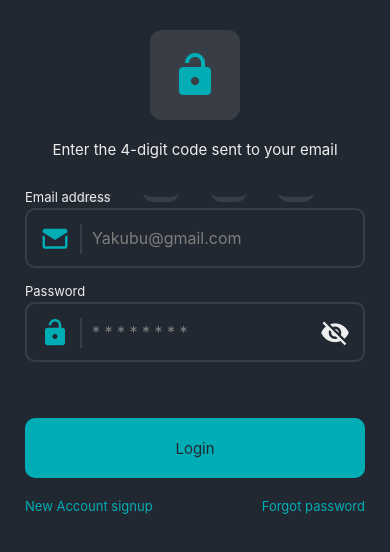
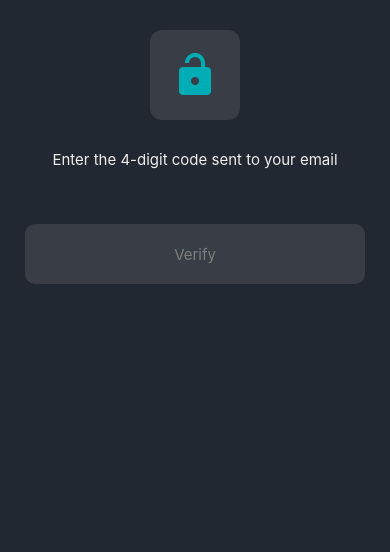
Before and after one commit to YakubuAmidu/register-login-user, a React Native app: screen / in a window 390 px wide. Shown: the top 552 px of the page. Built offline with nearby package versions, Linux system fonts and the light colour scheme.

Commit message:
Intial commit

```diff
--- a/screens/EmailVerification.js
+++ b/screens/EmailVerification.js
@@ -16,7 +16,7 @@ import MsgBox from '../components/Texts/MsgBox';
 
 // Colors
 import { colors } from '../components/colors';
-const { primary } = colors;
+const { primary, secondary , lightGray} = colors;
 
 const EmailVerification = () => {
   // Code input
@@ -27,7 +27,9 @@ const EmailVerification = () => {
   const [message, setMessage] = useState('');
   const [isSuccessMessage, setIsSuccessMessage] = useState(false);
 
-  const handleLogin = async (credentials, seSubmitting) => {
+  const [verifying, setVerifying] = useState(false);
+
+  const handleEmailVerification = async (credentials, seSubmitting) => {
     try {
       setMessage(null);
 
@@ -45,42 +47,17 @@ const EmailVerification = () => {
     return <MainContainer>
       <KeyboardAvoidingContainer>
 
-        <IconHeader name={"lock-open"} style={{ marginBottom: 20 }}/>
+        <IconHeader name={"lock-open"} style={{ marginBottom: 30 }}/>
 
-        <RegularText>Enter the 4-digit code sent to your email</RegularText>
+        <RegularText style={{ marginBottom: 25 }}>Enter the 4-digit code sent to your email</RegularText>
 
         <StyledCodeInput code={code} setCode={setCode} maxLength={MAX_CODE_LENGTH} setPinReady={setPinReady}/>
 
-        <Formik initialValues={{ email: '', password: '' }}
-        onSubmit={(values, { seSubmitting }) => {
-          if(values.email == " " || values.password == " "){
-            setMessage('Please fill in all fields...🚫');
-            seSubmitting(false)
-          } else {
-             handleLogin(values, seSubmitting)
-          }
-        }}
-        >
-           {
-             ({ handleChange, handleBlur, handleSubmit, values, isSubmitting }) => (
-               <>
-                <StyledTextInput label={"Email address"} icon={"email-variant"} placeholder={"Yakubu@gmail.com"} keyboardType={"email-address"} onChangeText={handleChange('email')} onBlur={handleBlur('email')} values={values.email} style={{ marginBottom: 15 }}/>
+        {!verifying && pinReady && <RegularButton onPress={handleEmailVerification}>Verify</RegularButton>}
+        {!verifying && !pinReady && <RegularButton disabled={true} style={{ backgroundColor: secondary }} textStyle={{ color: lightGray }}>Verify</RegularButton>}
 
-                <StyledTextInput label={"Password"} icon={"lock-open"} placeholder={"* * * * * * * *"} onChangeText={handleChange('password')} onBlur={handleBlur('password')} values={values.password} isPassword={true} style={{ marginBottom: 15 }}/>
+        {verifying && <RegularButton disabled={true}><ActivityIndicator size={"large"} color={primary} /></RegularButton>}
 
-                <MsgBox style={{ marginBottom: 25 }} success={isSuccessMessage}>{message || " "}</MsgBox>
-
-                {!isSubmitting && <RegularButton onPress={handleSubmit}>Login</RegularButton>}
-                {isSubmitting && <RegularButton disabled={true}><ActivityIndicator size={"large"} color={primary} /></RegularButton>}
-
-                <RowContainer>
-                <PressableText onPress={() => {}}>New Account signup</PressableText>
-                <PressableText onPress={() => {}}>Forgot password</PressableText>
-                </RowContainer>
-               </>
-             )
-           }
-        </Formik>
       </KeyboardAvoidingContainer>
     </MainContainer>
 }
```
